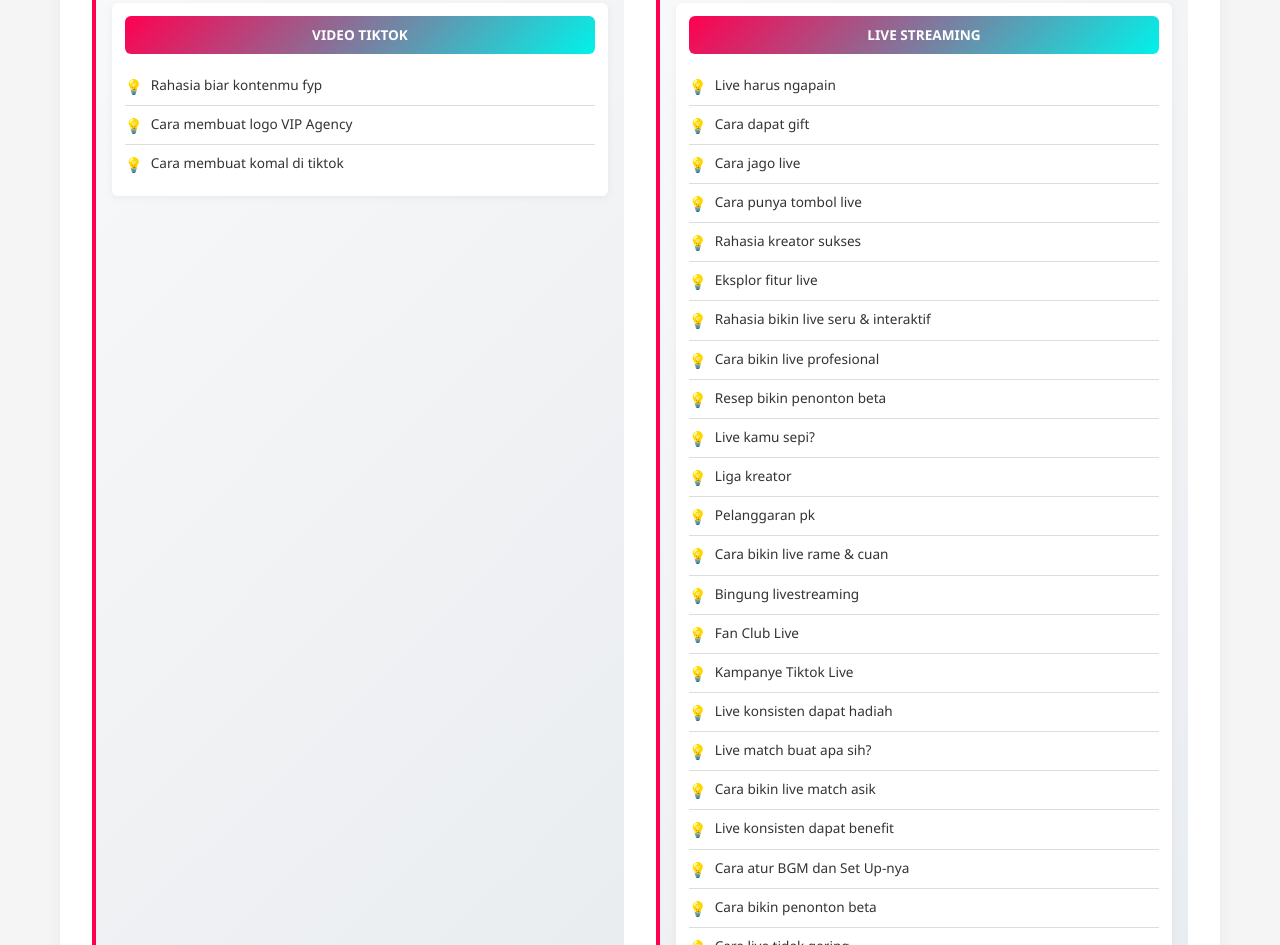
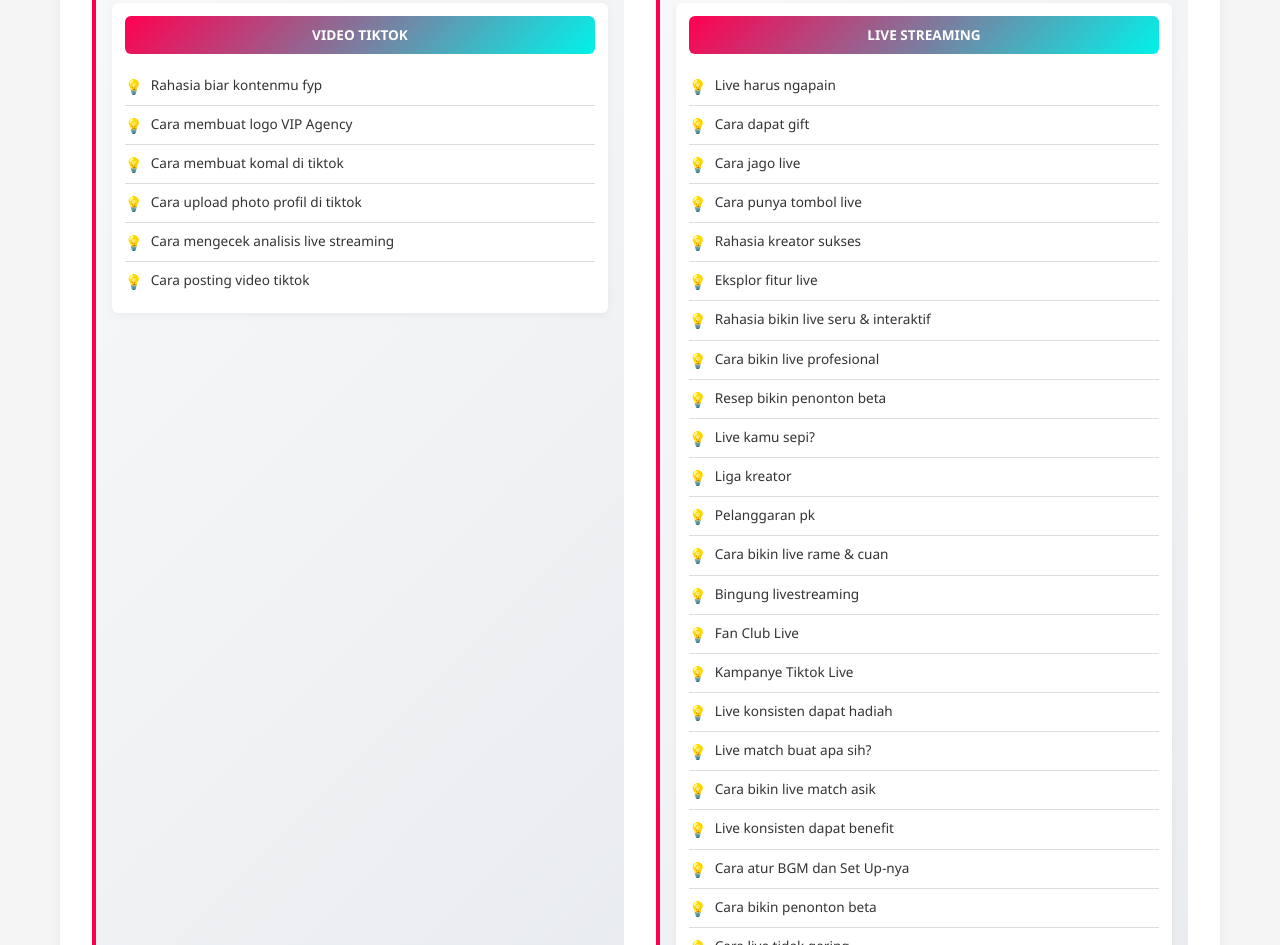
Before and after one commit to dafidpalevi1/pemulavip, a plain HTML site: page index.html in a window 1280 px wide. Shown: the part 1690-2635 px from the top of the page. Drawn offline with Linux system fonts and the light colour scheme.

Commit message:
Update index.html

```diff
--- a/index.html
+++ b/index.html
@@ -746,8 +746,11 @@
                         <div class="level-title">VIDEO TIKTOK</div>
                         <ul class="tips-list">
                             <li><a href="https://www.tiktok.com/@tiktokliveid/video/7556907636990430484">Rahasia biar kontenmu fyp</a></li>
-                            <li><a href="https://www.tiktok.com/@vip_agency/video/7552947566862748939?_r=1&u_code=ef88e098dl80d8&region=ID&mid=7552947603193760524&preview_pb=0&sharer_language=id&_d=eha7ijbhbbch7a&share_item_id=7552947566862748939&source=h5_t&timestamp=1759748703&user_id=7393207571798492165&sec_user_id=MS4wLjABAAAAnNVMClx3LGzM-2nVwPQGQrpD9s-xmXFLHVqJ9ioELAvRBzLilv_voj2tUIi_vBlY&item_author_type=1&social_share_type=0&utm_source=copy&utm_campaign=client_share&utm_medium=android&share_iid=7556071860585858834&share_link_id=5ee8814e-5455-4ab0-a93a-ff928ad06c37&share_app_id=1180&ugbiz_name=MAIN&ug_btm=b8727%2Cb2878&link_reflow_popup_iteration_sharer=%7B%22click_empty_to_play%22%3A1%2C%22dynamic_cover%22%3A1%2C%22follow_to_play_duration%22%3A-1.0%2C%22profile_clickable%22%3A1%7D&enable_checksum=1">Cara membuat logo VIP Agency</a></li>
+                            <li><a href="https://vt.tiktok.com/ZSULxmxTp/">Cara membuat logo VIP Agency</a></li>
                             <li><a href="https://vt.tiktok.com/ZSULaeoJu/">Cara membuat komal di tiktok</a></li>
+                            <li><a href="https://vt.tiktok.com/ZSULxh5As/">Cara upload photo profil di tiktok</a></li>
+                            <li><a href="https://vt.tiktok.com/ZSULxUmNp/">Cara mengecek analisis live streaming</a></li>
+                            <li><a href="https://vt.tiktok.com/ZSULxHCV5/">Cara posting video tiktok</a></li>
                         </ul>
                     </div>
 
```
